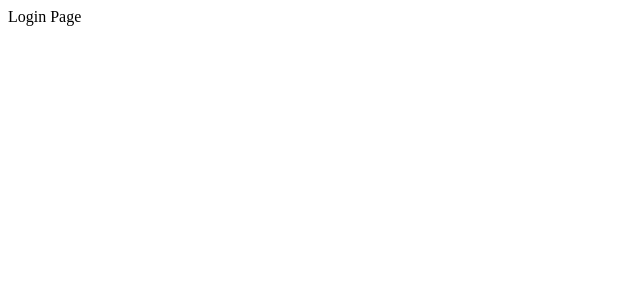
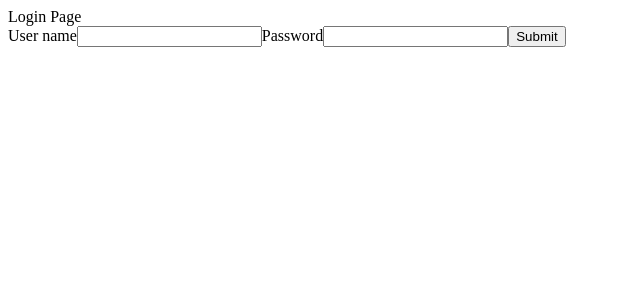
Before and after one commit to 1romang1/frontend-project-12, a React app in the folder frontend/: page /login in a window 1280 px wide. Shown: the top 300 px of the page, without its empty margins (0-640 px from the left). Built offline with nearby package versions, Linux system fonts and the light colour scheme; the HTML template or start-up script is replaced by a standard one.

Commit message:
added LoginForm fix #30

```diff
--- /dev/null
+++ b/frontend/src/Components/LoginForm.jsx
@@ -0,0 +1,36 @@
+import { useFormik } from "formik";
+
+const LoginForm = () => {
+  const formik = useFormik({
+    initialValues: {
+      userName: "",
+      password: "",
+    },
+    onSubmit: (values) => {
+      console.log(JSON.stringify(values, null, 2));
+    },
+  });
+  return (
+    <form onSubmit={formik.handleSubmit}>
+      <label htmlFor="userName">User name</label>
+      <input
+        id="userName"
+        name="userName"
+        type="userName"
+        onChange={formik.handleChange}
+        value={formik.values.userName}
+      />
+      <label htmlFor="password">Password</label>
+      <input
+        id="password"
+        name="password"
+        type="password"
+        onChange={formik.handleChange}
+        value={formik.values.password}
+      />
+      <button type="submit">Submit</button>
+    </form>
+  );
+};
+
+export default LoginForm;
--- a/frontend/src/Components/Pages/LoginPage.jsx
+++ b/frontend/src/Components/Pages/LoginPage.jsx
@@ -1,9 +1,12 @@
+import LoginForm from "../LoginForm";
+
 const LoginPage = () => {
-    return (
-        <div>
-            Login Page
-        </div>
-    );
+  return (
+    <div>
+      Login Page
+      <LoginForm />
+    </div>
+  );
 };
 
 export default LoginPage;
```
